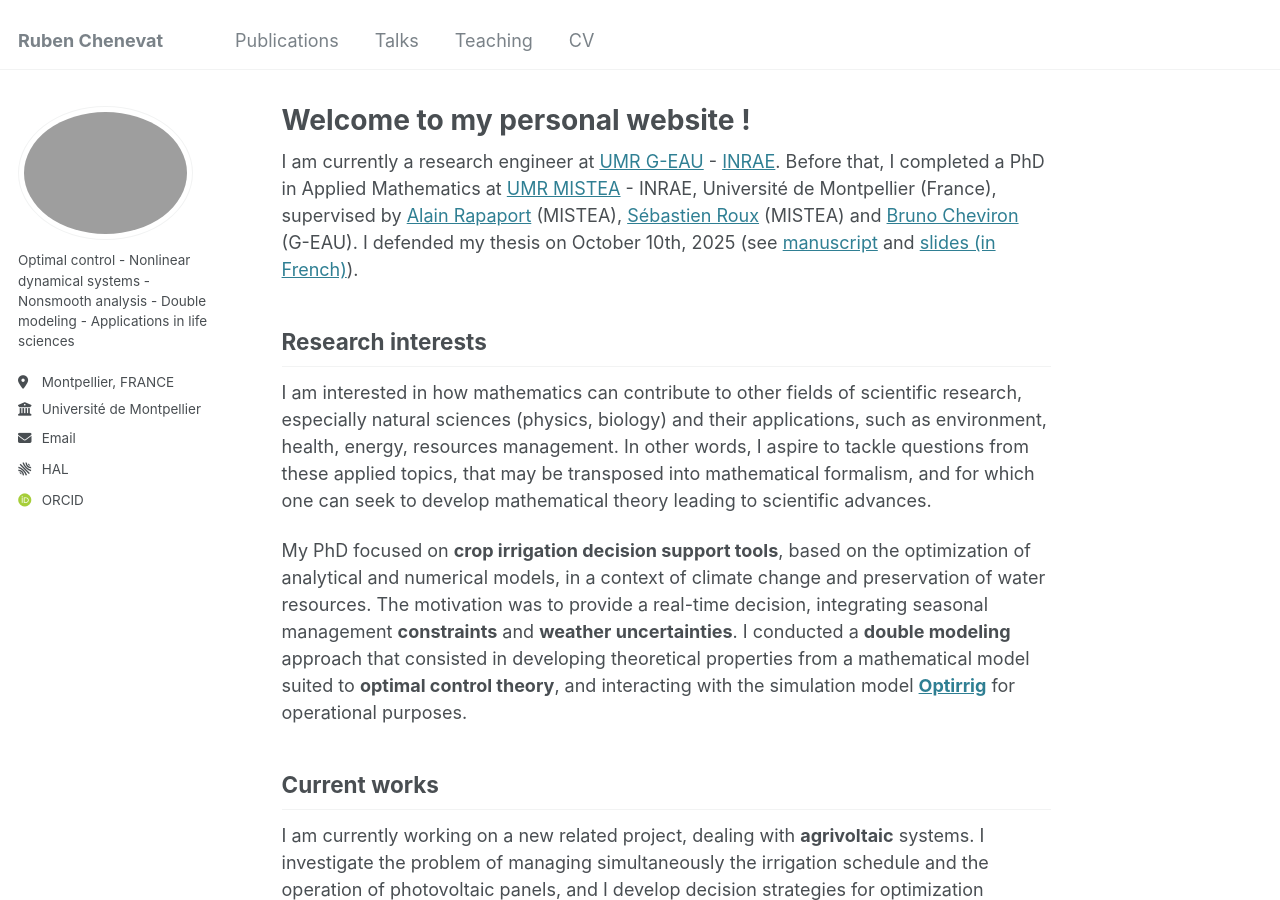
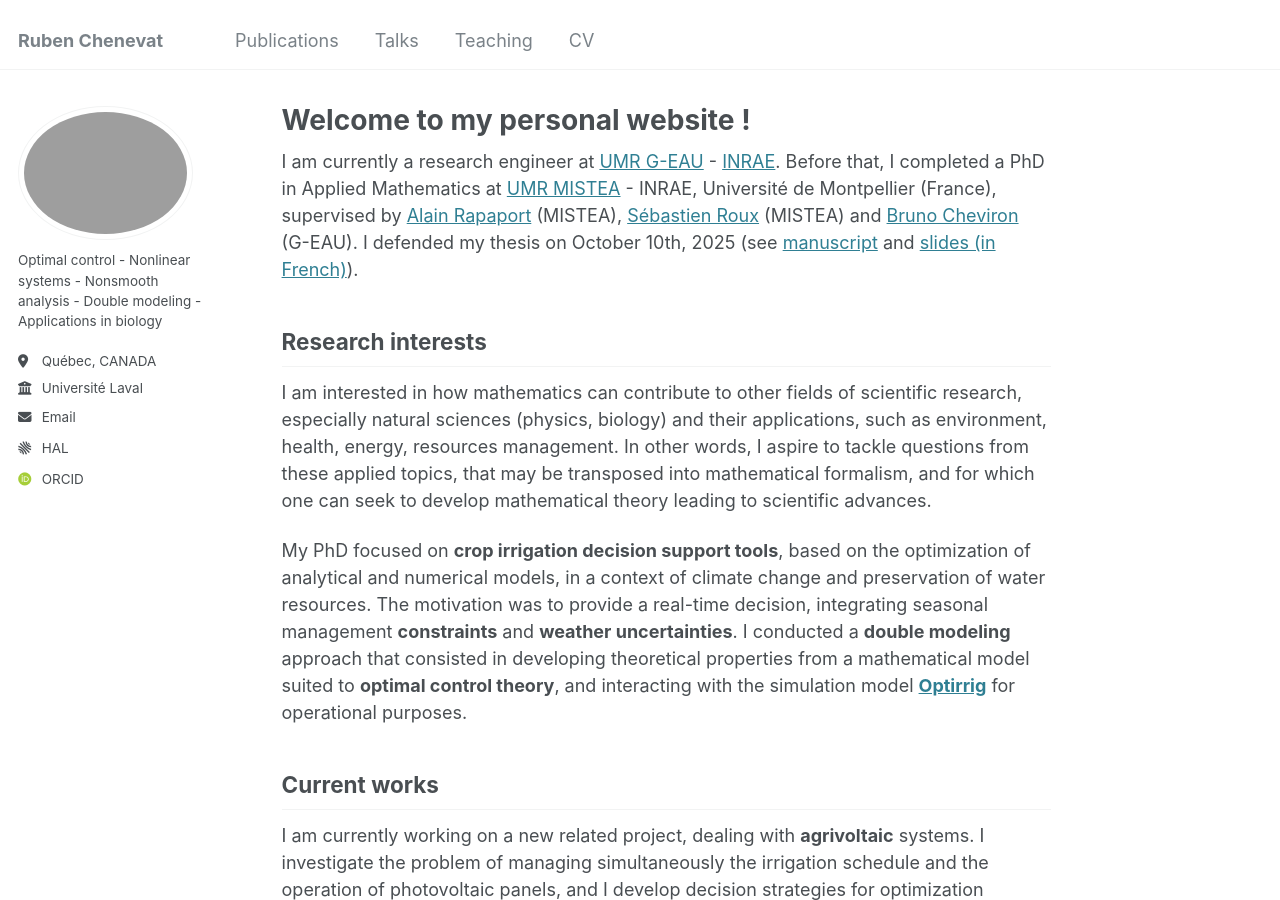
Before and after one commit to rubenchenevat/rubenchenevat.github.io, a Jekyll site: the page built from _pages/about.md, in a window 1280 px wide and 900 px high. Built offline with Jekyll 4.4.1, drawn with Linux system fonts in a browser that asks for light colours; some web fonts are replaced.

Commit message:
Update _config.yml

```diff
--- a/_config.yml
+++ b/_config.yml
@@ -24,9 +24,9 @@ author:
   avatar           : "RubenChenevat.jpeg"
   name             : # "Ruben Chenevat"
   pronouns         : # None
-  bio              : "Optimal control - Nonlinear dynamical systems - Nonsmooth analysis - Double modeling - Applications in life sciences"
-  location         : "Montpellier, FRANCE"
-  employer         : "Université de Montpellier"
+  bio              : "Optimal control - Nonlinear systems - Nonsmooth analysis - Double modeling - Applications in biology"
+  location         : "Québec, CANADA"
+  employer         : "Université Laval"
   uri              : # URL
   email            : "ruben.chenevat@ens-rennes.fr"
 
```
